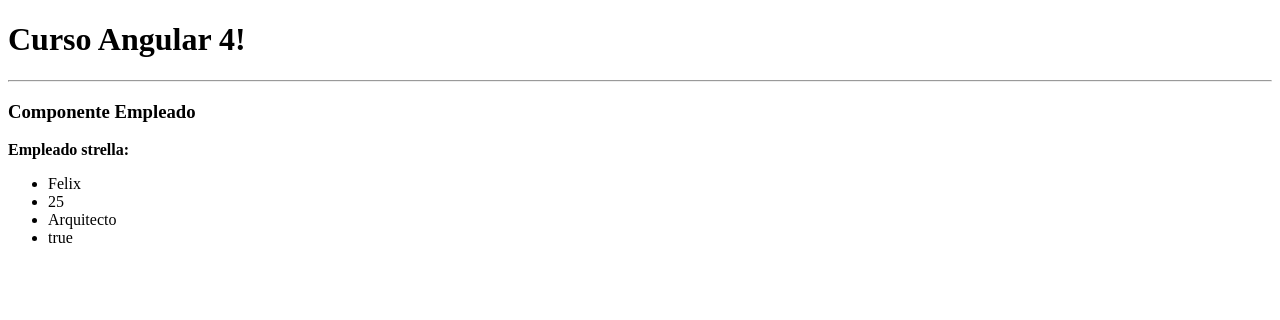
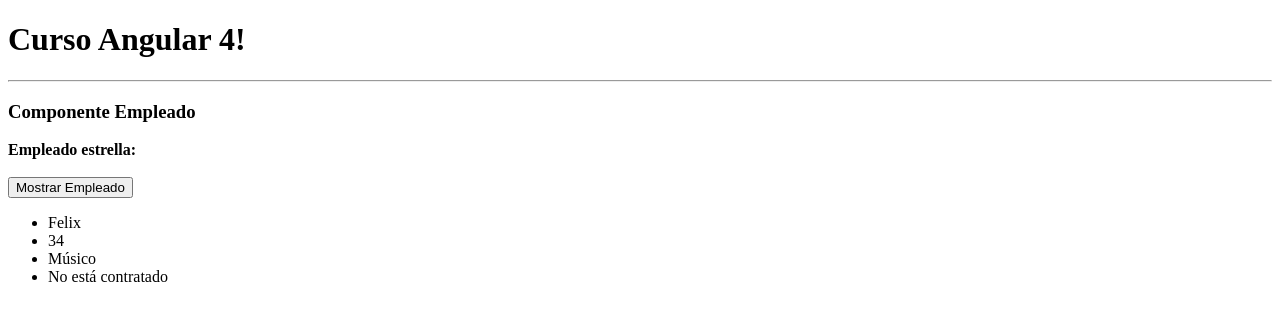
Before and after one commit to evuzLearn/angular4, an Angular app: page / in a window 1280 px wide. Shown: the top 320 px of the page. Built offline with nearby package versions, Linux system fonts and the light colour scheme.

Commit message:
ngIf & click event

```diff
--- a/src/app/empleado/empleado.component.html
+++ b/src/app/empleado/empleado.component.html
@@ -1,8 +1,25 @@
 <h3>{{nombre}}</h3>
-<strong>Empleado strella: </strong>
-<ul>
-  <li>{{trabajadores[0].nombre}}</li>
-  <li>{{empleado.edad}}</li>
-  <li>{{trabajadores[1].cargo}}</li>
-  <li>{{empleado.contratado}}</li>
-</ul>
+<strong>Empleado estrella: </strong>
+<br/>
+<br/>
+<div *ngIf="trabajador_externo">
+  <button (click)="cambiarExterno(false)">Mostrar trabajador</button>
+  <ul>
+    <li>{{empleado.nombre}}</li>
+    <li>{{empleado.edad}}</li>
+    <li>{{empleado.cargo}}</li>
+    <li *ngIf="empleado.contratado">Está contratado</li>
+    <li *ngIf="!empleado.contratado">No está contratado</li>
+  </ul>
+</div>
+
+<div *ngIf="!trabajador_externo">
+  <button (click)="cambiarExterno(true)">Mostrar Empleado</button>
+  <ul>
+    <li>{{trabajadores[0].nombre}}</li>
+    <li>{{trabajadores[0].edad}}</li>
+    <li>{{trabajadores[0].cargo}}</li>
+    <li *ngIf="trabajadores[0].contratado">Está contratado</li>
+    <li *ngIf="!trabajadores[0].contratado">No está contratado</li>
+  </ul>
+</div>
--- a/src/app/empleado/empleado.component.ts
+++ b/src/app/empleado/empleado.component.ts
@@ -10,6 +10,7 @@
 
   public empleado: Empleado;
   public trabajadores: Array<Empleado>;
+  public trabajador_externo: boolean;
 
   constructor() {
     this.empleado = new Empleado(
@@ -20,14 +21,20 @@
     );
 
     this.trabajadores = [
-      new Empleado('Felix', 34, 'Programador', true),
+      new Empleado('Felix', 34, 'Músico', false),
       new Empleado('Posti', 33, 'Arquitecto', true),
       new Empleado('Ernesto', 38, 'Programador', false),
     ];
+
+    this.trabajador_externo = false;
   }
 
   ngOnInit() {
     console.log(this.empleado);
     console.log(this.trabajadores);
   }
+
+  cambiarExterno (value) {
+    this.trabajador_externo = value;
+  }
 }
```
